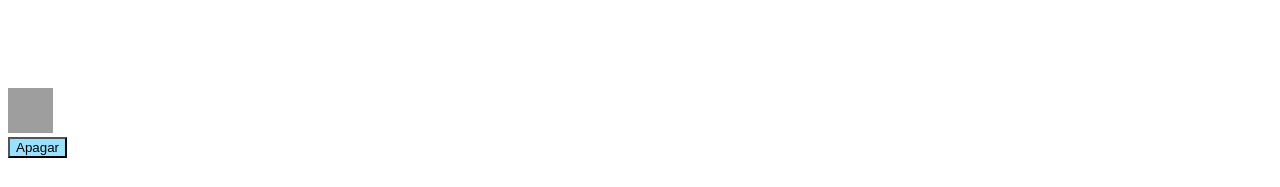
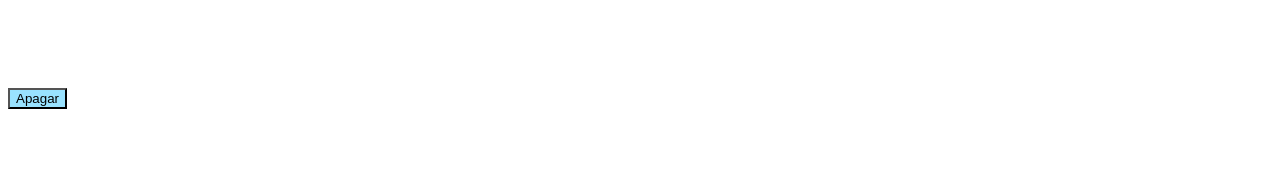
Before and after one commit to xatayuda/Mariposas, a plain HTML site: page index.html in a window 1280 px wide. Shown: the top 187 px of the page. Drawn offline with Linux system fonts and the light colour scheme; grey boxes are pictures that could not be loaded.

Commit message:
Update index.html

```diff
--- a/index.html
+++ b/index.html
@@ -9,12 +9,6 @@
     <!-- <title>Created by DjFunny (16013)</title> -->
 </head>
 <body>
-    <div class="button-top">
-        <img
-        width="45"
-        height="45"
-        src="https://img1.liveinternet.ru/images/attach/c/10/110/796/110796021_large_77.gif" alt="">
-    </div>
     <button id="button">Apagar</button>
         <div class="snowflakes" aria-hidden="true" id="maindiv">
         <div class="snowflake">
```
